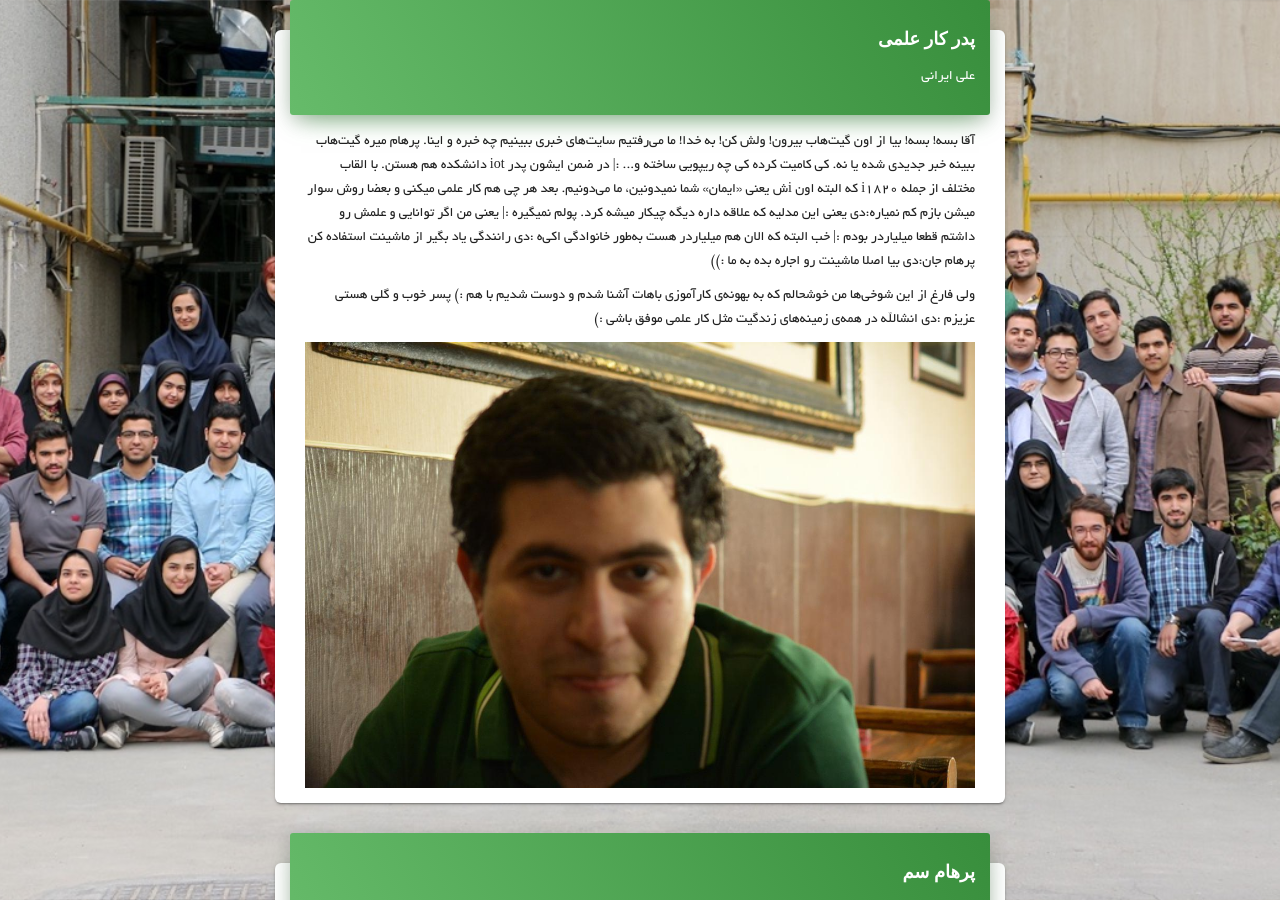
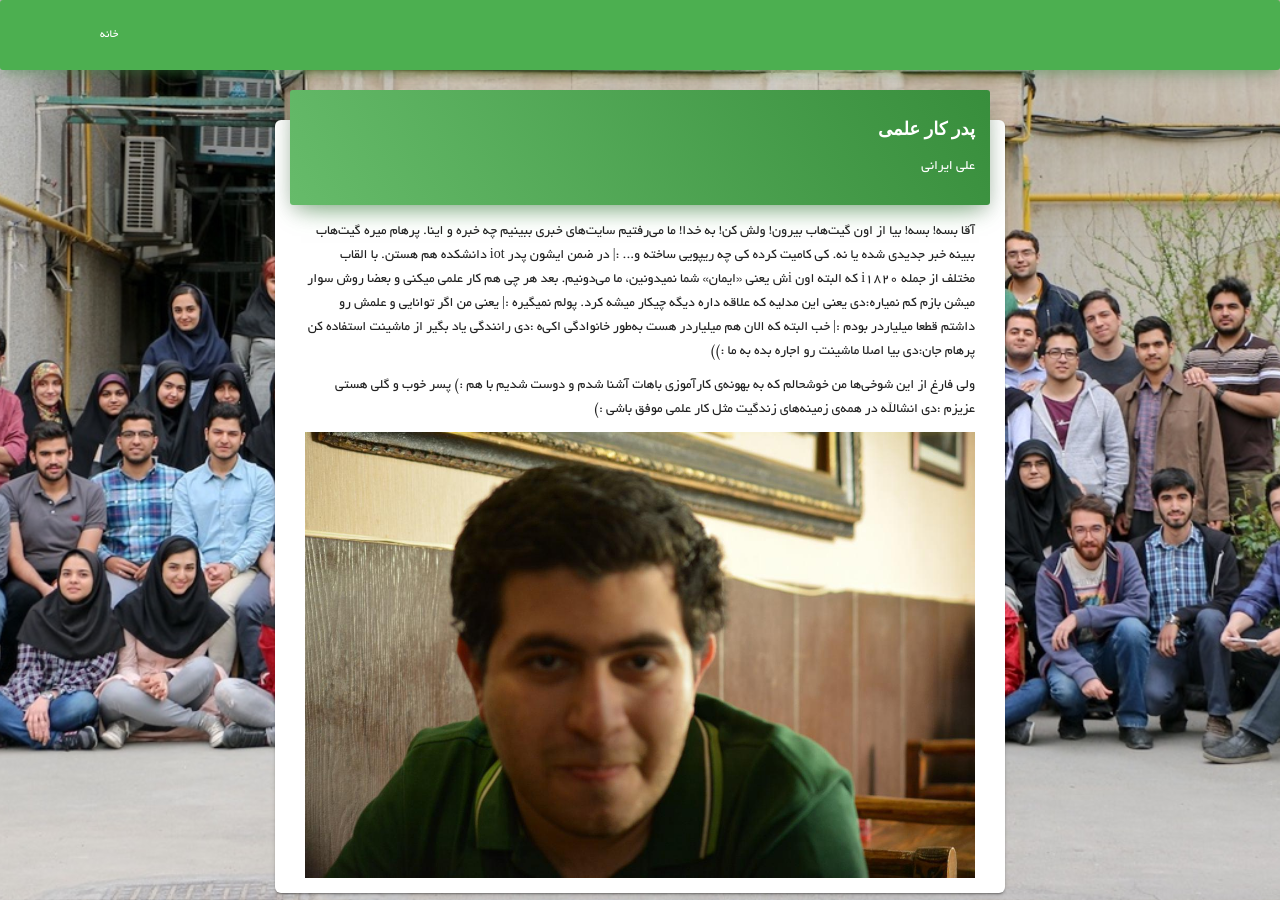
Before and after one commit to 1995parham/MeInBSc, a Jekyll site: the page built from index.html, in a window 1280 px wide and 900 px high. Built offline with Jekyll 4.4.1, drawn with Linux system fonts in a browser that asks for light colours; some web fonts are replaced.

Commit message:
feat: Add Navigation Menu

```diff
--- a/_layouts/default.html
+++ b/_layouts/default.html
@@ -20,6 +20,23 @@
 
   </head>
   <body>
+    <nav class="navbar navbar-expand-lg bg-success">
+      <div class="container">
+        <button class="navbar-toggler" type="button" data-toggle="collapse" data-target="#navbarNav" aria-controls="navbarNav" aria-expanded="false" aria-label="Toggle navigation">
+          <span class="sr-only">Toggle navigation</span>
+          <span class="navbar-toggler-icon"></span>
+          <span class="navbar-toggler-icon"></span>
+          <span class="navbar-toggler-icon"></span>
+        </button>
+        <div class="collapse navbar-collapse" id="navbarNav">
+          <ul class="navbar-nav">
+            <li class="nav-item ">
+              <a class="nav-link" href="/">خانه</a>
+            </li>
+          </ul>
+        </div>
+      </div>
+    </nav>
     <div id="app" class="index-page">
       <div class="container">
         {{ content }}
```
